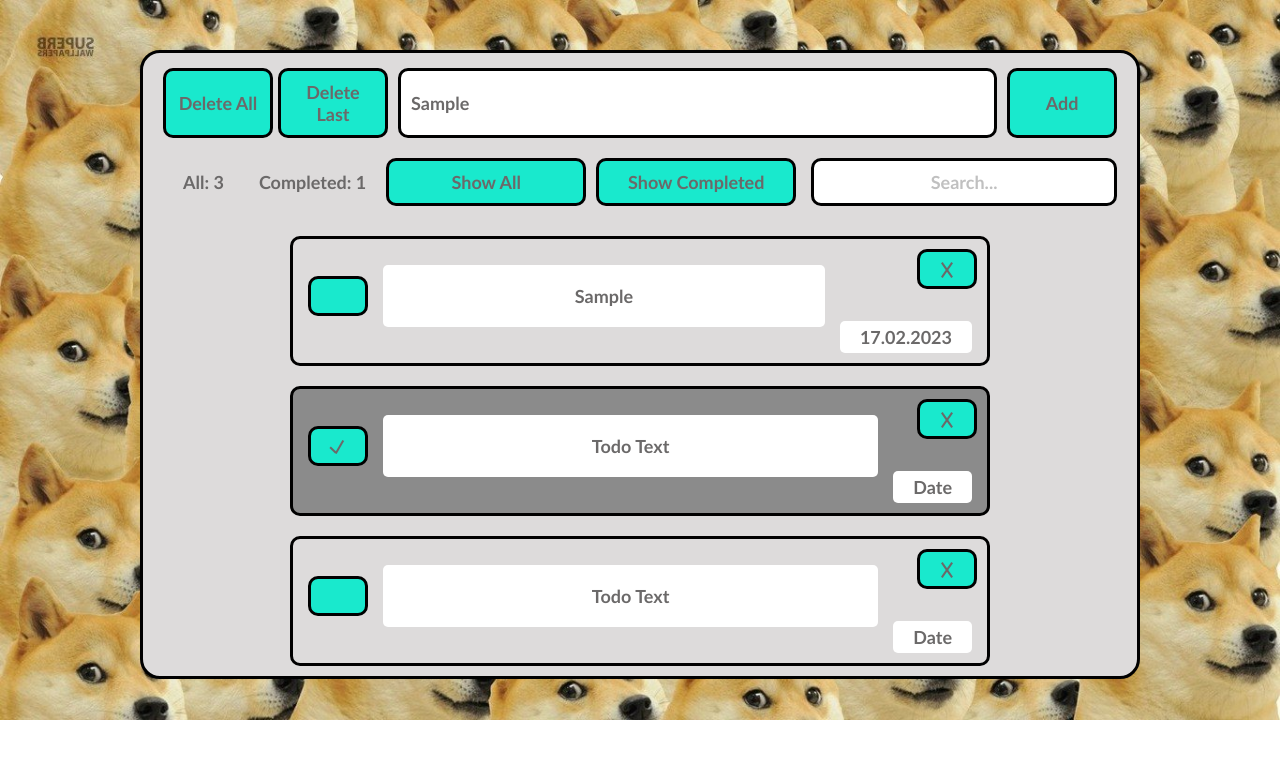
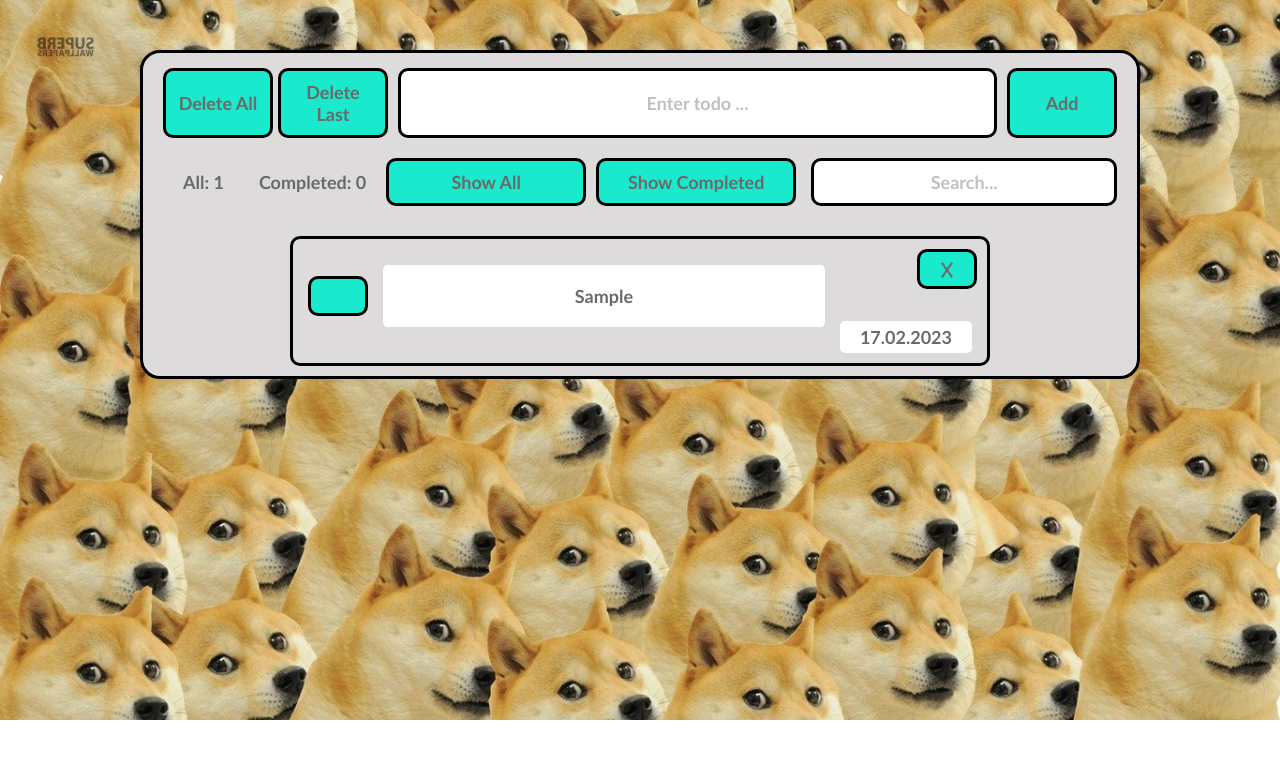
Before and after one commit to KaterinaPogorelova/Todo-list, a plain HTML site: page index.html in a window 1280 px wide. Both pictures are taken after typing "Sample" into the empty fields and a click on the button "Add". Drawn offline with Linux system fonts and the light colour scheme.

Commit message:
new feat

```diff
--- a/index.html
+++ b/index.html
@@ -11,6 +11,7 @@
 
 <body>
 	<div id="root"></div>
+	<script src="script-create.js"></script>
 	<script src="script.js"></script>
 </body>
 
--- /dev/null
+++ b/script-create.js
@@ -0,0 +1,79 @@
+const todo = document.getElementById('root');
+todo.classList.add('todo')
+
+const todoHeader = document.createElement('div')
+todoHeader.classList.add("todo__todo-header")
+todo.append(todoHeader)
+
+const btnDeleteAll = document.createElement('button')
+btnDeleteAll.innerText = 'Delete All'
+btnDeleteAll.classList.add('button', 'todo-header__btn', 'btn--delete-all')
+todoHeader.append(btnDeleteAll)
+
+const btnDeleteLast = document.createElement('button')
+btnDeleteLast.innerText = 'Delete Last'
+btnDeleteLast.classList.add('button', 'todo-header__btn', 'btn--delete-last')
+todoHeader.append(btnDeleteLast)
+
+const todoHeaderInputWrapper = document.createElement('div')
+todoHeaderInputWrapper.classList.add('todo-header__input-wrapper')
+todoHeader.append(todoHeaderInputWrapper)
+
+const todoHeaderInput = document.createElement('input')
+todoHeaderInput.type = 'text'
+todoHeaderInput.placeholder = 'Enter todo ...'
+todoHeaderInput.classList.add('input', 'todo-header__input')
+todoHeaderInputWrapper.append(todoHeaderInput)
+
+const btnAdd = document.createElement('button')
+btnAdd.innerText = 'Add'
+btnAdd.classList.add('button', 'todo-header__btn', 'btn--add')
+todoHeaderInputWrapper.append(btnAdd)
+
+const showTodo = document.createElement('div')
+showTodo.classList.add('todo__show-todo')
+todo.append(showTodo)
+
+const paragAll = document.createElement('p')
+paragAll.innerText = 'All: '
+paragAll.classList.add('show-todo__all-todo')
+showTodo.append(paragAll)
+
+const allTodo = document.createElement('span')
+allTodo.innerText = '0'
+allTodo.classList.add('all-todo')
+paragAll.append(allTodo)
+
+const paragCompleted = document.createElement('p')
+paragCompleted.innerText = 'Completed: '
+paragCompleted.classList.add('show-todo__completed-todo')
+showTodo.append(paragCompleted)
+
+const completedTodo = document.createElement('span')
+completedTodo.innerText = '0'
+completedTodo.classList.add('completed-todo')
+paragCompleted.append(completedTodo)
+
+const btnShowAll = document.createElement('button')
+btnShowAll.innerText = 'Show All'
+btnShowAll.classList.add('button', 'show-todo__btn', 'btn--show-all')
+showTodo.append(btnShowAll)
+
+const btnShowCompleted = document.createElement('button')
+btnShowCompleted.innerText = 'Show Completed'
+btnShowCompleted.classList.add('button', 'show-todo__btn', 'btn--show-completed')
+showTodo.append(btnShowCompleted)
+
+const showTodoInputWrapper = document.createElement('div')
+showTodoInputWrapper.classList.add('show-todo__input-wrapper')
+showTodo.append(showTodoInputWrapper)
+
+const searchInput = document.createElement('input')
+searchInput.type = 'text'
+searchInput.placeholder = 'Search...'
+searchInput.classList.add('input', 'show-todo__search-input')
+showTodoInputWrapper.append(searchInput)
+
+const todoTaskwrapper = document.createElement('div')
+todoTaskwrapper.classList.add('todo__task-wrapper')
+todo.append(todoTaskwrapper)
--- a/script.js
+++ b/script.js
@@ -1,82 +1,75 @@
-const todo = document.getElementById('root');
-todo.classList.add('todo')
+const alltodoTasks = document.querySelector('.todo__task-wrapper');
+const textInput = document.querySelector('.todo-header__input');
 
-const todoHeader = document.createElement('div')
-todoHeader.classList.add("todo__todo-header")
-todo.append(todoHeader)
+/*Функция для удаления всех тасков */
+btnDeleteAll.addEventListener('click', function () {
+	alltodoTasks.innerHTML = ''
+	allTodo.innerText = '0'
+	completedTodo.innerText = '0'
+})
+/*Функция, генерирующая дату в формате ДД.ММ.ГГГГ*/
+function todoDate() {
+	let date = new Date()
+	let day = String(date.getDate())
+	let month = String(date.getMonth() + 1)
+	let year = date.getFullYear()
+	if (day.length === 1) {
+		day = '0' + day
+	}
+	if (month.length === 1) {
+		month = '0' + month
+	}
+	let fullDate = `${day}.${month}.${year}`
+	return fullDate
+}
 
-const btnDeleteAll = document.createElement('button')
-btnDeleteAll.innerText = 'Delete All'
-btnDeleteAll.classList.add('button', 'todo-header__btn', 'btn--delete-all')
-todoHeader.append(btnDeleteAll)
+/*Функция для увеличения счётчика всех тасков и сделанных тасков*/
+function enlargeCountAllTask(spanText) {
+	let numText = Number(spanText)
+	numText += 1
+	return String(numText)
+}
+/*Функция для уменьшения счётчика всех тасков и сделанных тасков*/
+function reduceCountAllTask(spanText) {
+	let numText = Number(spanText)
+	numText -= 1
+	return String(numText)
+}
 
-const btnDeleteLast = document.createElement('button')
-btnDeleteLast.innerText = 'Delete Last'
-btnDeleteLast.classList.add('button', 'todo-header__btn', 'btn--delete-last')
-todoHeader.append(btnDeleteLast)
+// Удаление одной карточки
+alltodoTasks.addEventListener('click', (event) => {
+	const target = event.target.closest('.task__close');
+	const task = target.parentElement;
+	if (task.classList.contains('task--active')) {
+		completedTodo.textContent = reduceCountAllTask(completedTodo.textContent)
+	}
+	task.remove();
+	allTodo.textContent = reduceCountAllTask(allTodo.textContent)
+});
 
-const todoHeaderInputWrapper = document.createElement('div')
-todoHeaderInputWrapper.classList.add('todo-header__input-wrapper')
-todoHeader.append(todoHeaderInputWrapper)
+// Изменение отмеченной карточки
+alltodoTasks.addEventListener('click', (event) => {
+	const target = event.target.closest('.task__checkbox');
+	const check = target.firstElementChild;
+	const task = target.parentElement;
+	check.classList.toggle('check--active');
+	task.classList.toggle('task--active');
+	if (check.classList.contains('check--active')) {
+		completedTodo.textContent = enlargeCountAllTask(completedTodo.textContent);
+	} else {
+		completedTodo.textContent = reduceCountAllTask(completedTodo.textContent);
+	}
+});
 
-const todoHeaderInput = document.createElement('input')
-todoHeaderInput.type = 'text'
-todoHeaderInput.placeholder = 'Enter todo ...'
-todoHeaderInput.classList.add('input', 'todo-header__input')
-todoHeaderInputWrapper.append(todoHeaderInput)
-
-const btnAdd = document.createElement('button')
-btnAdd.innerText = 'Add'
-btnAdd.classList.add('button', 'todo-header__btn', 'btn--add')
-todoHeaderInputWrapper.append(btnAdd)
-
-const showTodo = document.createElement('div')
-showTodo.classList.add('todo__show-todo')
-todo.append(showTodo)
-
-const paragAll = document.createElement('p')
-paragAll.innerText = 'All: '
-paragAll.classList.add('show-todo__all-todo')
-showTodo.append(paragAll)
-
-const allTodo = document.createElement('span')
-allTodo.innerText = '2'
-allTodo.classList.add('all-todo')
-paragAll.append(allTodo)
-
-const paragCompleted = document.createElement('p')
-paragCompleted.innerText = 'Completed: '
-paragCompleted.classList.add('show-todo__completed-todo')
-showTodo.append(paragCompleted)
-
-const completedTodo = document.createElement('span')
-completedTodo.innerText = '1'
-completedTodo.classList.add('completed-todo')
-paragCompleted.append(completedTodo)
-
-const btnShowAll = document.createElement('button')
-btnShowAll.innerText = 'Show All'
-btnShowAll.classList.add('button', 'show-todo__btn', 'btn--show-all')
-showTodo.append(btnShowAll)
-
-const btnShowCompleted = document.createElement('button')
-btnShowCompleted.innerText = 'Show Completed'
-btnShowCompleted.classList.add('button', 'show-todo__btn', 'btn--show-completed')
-showTodo.append(btnShowCompleted)
-
-const showTodoInputWrapper = document.createElement('div')
-showTodoInputWrapper.classList.add('show-todo__input-wrapper')
-showTodo.append(showTodoInputWrapper)
-
-const searchInput = document.createElement('input')
-searchInput.type = 'text'
-searchInput.placeholder = 'Search...'
-searchInput.classList.add('input', 'show-todo__search-input')
-showTodoInputWrapper.append(searchInput)
-
-const todoTaskwrapper = document.createElement('div')
-todoTaskwrapper.classList.add('todo__task-wrapper')
-todo.append(todoTaskwrapper)
+// Добавление новой карточки
+let arrTodoText = [];
+let arrTodoDate = [];
+btnAdd.addEventListener('click', (event) => {
+	const textInputValue = textInput.value;
+	const currentDate = todoDate();
+	if (textInputValue !== '') {
+		arrTodoText.push(textInputValue);
+		arrTodoDate.push(currentDate);
 
 		const todoTask = document.createElement('div')
 		todoTask.classList.add('todo__task')
@@ -107,69 +100,17 @@ checkPart2.classList.add('check-sign')
 		check.append(checkPart2)
 
 		const taskText = document.createElement('p')
-taskText.innerText = 'Todo Text'
+		taskText.innerText = textInputValue;
 		taskText.classList.add('task__text')
 		todoTask.append(taskText)
 
 		const taskDate = document.createElement('p')
-taskDate.innerText = 'Date'
+		taskDate.innerText = currentDate;
 		taskDate.classList.add('task__date')
 		todoTask.append(taskDate)
 
-todoTaskwrapper.append(todoTask)
-
-const task2 = todoTask.cloneNode(true)
-task2.classList.add('task--active')
-const check2 = task2.querySelector('.check')
-check2.classList.add('check--active')
-todoTaskwrapper.prepend(task2)
-
-/*check.classList.add('check--active')
-todoTask.classList.add('task--active')*/
-
-/*Функция для удаления всех тасков */
-btnDeleteAll.addEventListener('click', function () {
-	let alltodoTasks = document.querySelector('.todo__task-wrapper')
-	alltodoTasks.innerHTML = ''
-	allTodo.innerText = '0'
-	completedTodo.innerText = '0'
-})
-/*Функция, генерирующая дату в формате ДД.ММ.ГГГГ*/
-function todoDate() {
-	let date = new Date()
-	let day = String(date.getDate())
-	let month = String(date.getMonth() + 1)
-	let year = date.getFullYear()
-	if (day.length === 1) {
-		day = '0' + day
-	}
-	if (month.length === 1) {
-		month = '0' + month
-	}
-	let fullDate = `${day}.${month}.${year}`
-	return fullDate
-}
-/*Сырая версия добавления тасков */
-btnAdd.addEventListener('click', function () {
-	if (todoHeaderInput.value !== "") {
-		let newTask = todoTask.cloneNode(true)
-		let newTaskText = newTask.querySelector('.task__text')
-		let newTaskDate = newTask.querySelector('.task__date')
-		newTaskText.innerText = todoHeaderInput.value
-		newTaskDate.innerText = todoDate()
-		todoTaskwrapper.prepend(newTask)
-		allTodo.innerText = enlargeCountAllTask(allTodo.innerText)
+		todoTaskwrapper.prepend(todoTask);
+		allTodo.textContent = Number(allTodo.textContent) + 1;
+		textInput.value = '';
 	}
 })
-/*Функция для увеличения счётчика всех тасков и сделанных тасков*/
-function enlargeCountAllTask(spanText) {
-	let numText = Number(spanText)
-	numText += 1
-	return String(numText)
-}
-/*Функция для уменьшения счётчика всех тасков и сделанных тасков*/
-function reduceCountAllTask(spanText) {
-	let numText = Number(spanText)
-	numText -= 1
-	return String(numText)
-}
--- a/styles.css
+++ b/styles.css
@@ -119,7 +119,7 @@ body {
 	border: 3px solid #000;
 	border-radius: 10px;
 	width: 700px;
-	height: 130px;
+	min-height: 130px;
 	margin: 20px auto 0;
 	background: rgb(221, 219, 219);
 	display: flex;
@@ -196,7 +196,10 @@ body {
 	position: relative;
 	top: 20px;
 	left: 18px;
-	opacity: 0;
+	/* opacity: 0; */
+
+	opacity: 1;
+	display: none;
 }
 
 .check-sign {
@@ -219,7 +222,9 @@ body {
 }
 
 .check--active {
-	opacity: 1;
+	/* opacity: 1; */
+
+	display: block;
 }
 
 .task__text {
```
Lines whose indentation alone changed are shown as unchanged.
